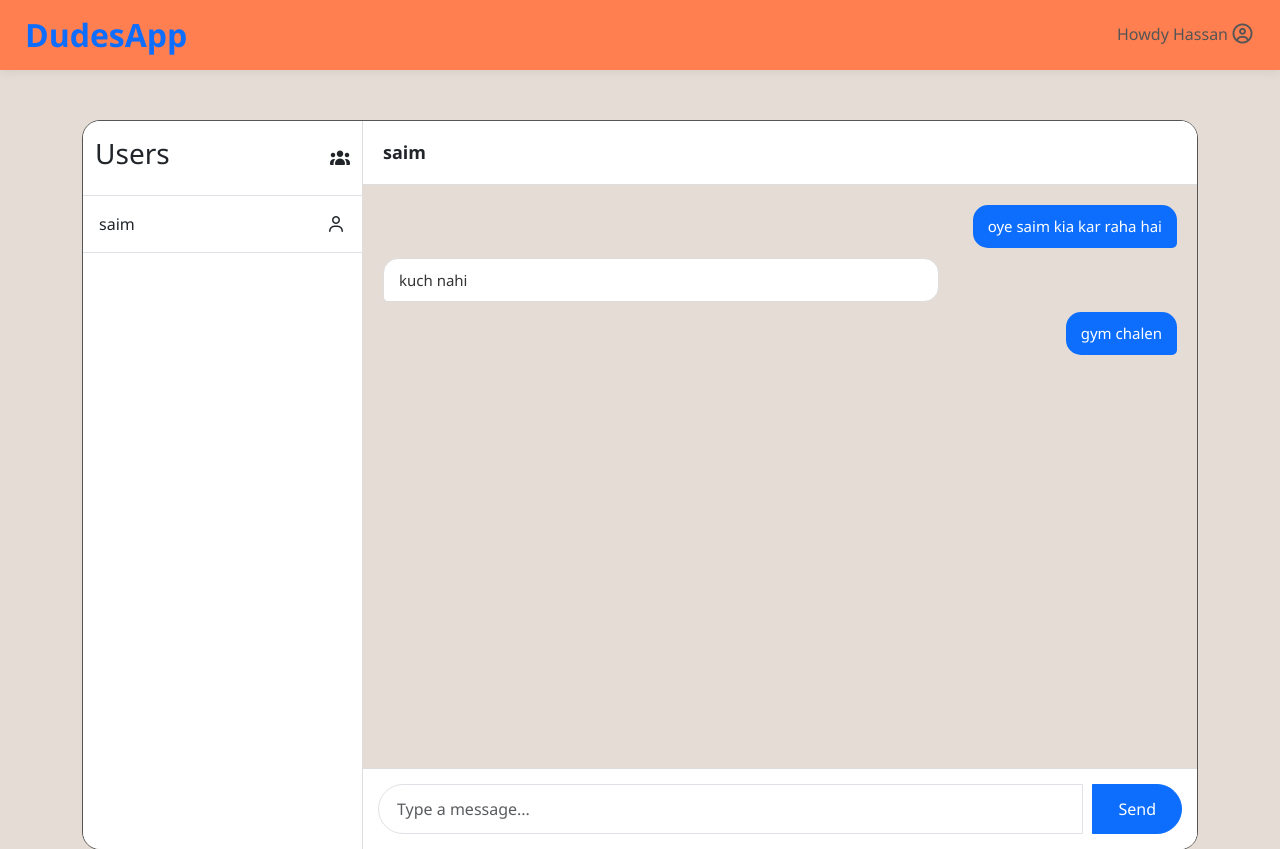
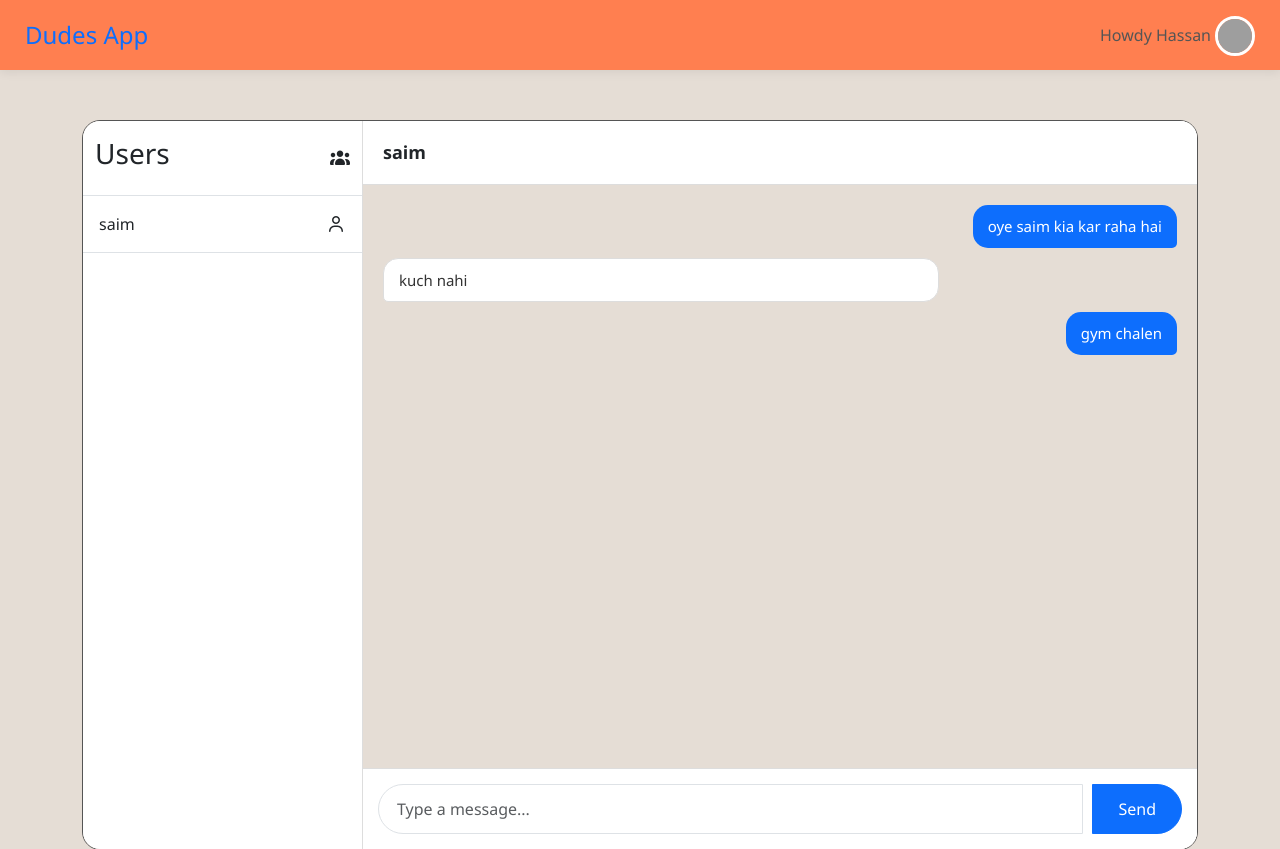
Before and after one commit to Hassan73575/chat-app, a PHP site: page /?user=2 in a window 1280 px wide. Shown: the top 849 px of the page. Run offline with PHP 8.4, Linux system fonts and the light colour scheme; a user stored in the database is signed in; data comes from the database, SQL or seed files in the repository; data that the repository does not hold is empty; some libraries are stand-ins or nearby versions; grey boxes are pictures that could not be loaded.

Commit message:
first-commit

```diff
--- a/chat.js
+++ b/chat.js
@@ -15,3 +15,6 @@ function logout() {
     confirm("Are you sure you want to logout?") &&
     (window.location.href = "logout.php");
 }
+setInterval(function(){
+    location.reload();
+},4000);
--- a/index.php
+++ b/index.php
@@ -5,7 +5,8 @@ session_start();
 
 if (!isset($_SESSION['id']) || !isset($_SESSION['username'])) {
     header("Location: login.php");
-}
+};
+$current_userid = $_SESSION['id'];
 ?>
 <!DOCTYPE html>
 <html lang="en">
@@ -13,7 +14,7 @@ if (!isset($_SESSION['id']) || !isset($_SESSION['username'])) {
 <head>
     <meta charset="UTF-8">
     <meta name="viewport" content="width=device-width, initial-scale=1.0">
-    <title>Document</title>
+    <title>DudesApp</title>
     <link href="https://cdn.jsdelivr.net/npm/bootstrap@5.3.8/dist/css/bootstrap.min.css" rel="stylesheet"
         integrity="sha384-sRIl4kxILFvY47J16cr9ZwB07vP4J8+LH7qKQnuqkuIAvNWLzeN8tE5YBujZqJLB" crossorigin="anonymous">
     <script src="https://cdn.jsdelivr.net/npm/bootstrap@5.3.8/dist/js/bootstrap.bundle.min.js"
@@ -22,7 +23,8 @@ if (!isset($_SESSION['id']) || !isset($_SESSION['username'])) {
     <link rel="stylesheet" href="https://cdnjs.cloudflare.com/ajax/libs/font-awesome/7.0.1/css/all.min.css"
         integrity="sha512-2SwdPD6INVrV/lHTZbO2nodKhrnDdJK9/kg2XD1r9uGqPo1cUbujc+IYdlYdEErWNu69gVcYgdxlmVmzTWnetw=="
         crossorigin="anonymous" referrerpolicy="no-referrer" />
-    <link rel="stylesheet" href="chat.css">
+        <link rel="icon" href="images/app_logo.png" type="image/jpg">
+    <link rel="stylesheet" href="style.css">
 </head>
 
 <body>
@@ -67,7 +69,6 @@ if (!isset($_SESSION['id']) || !isset($_SESSION['username'])) {
                 </div>
 
                 <!-- CHAT -->
-                <!-- <meta http-equiv="refresh" content="15"> -->
 
 
 
@@ -83,8 +84,7 @@ if (!isset($_SESSION['id']) || !isset($_SESSION['username'])) {
                             $user = mysqli_fetch_assoc($exe);
                             echo $user["username"];
 
-                        } else {
-                            return;
+                            } else {
                         }
 
                         ?>
@@ -92,6 +92,8 @@ if (!isset($_SESSION['id']) || !isset($_SESSION['username'])) {
                     </div>
 
                     <div class="chat-body" id="chatBody">
+
+                        <!-- <meta http-equiv="refresh" content="2"> -->
 
                         <?php
 
@@ -106,6 +108,7 @@ if (!isset($_SESSION['id']) || !isset($_SESSION['username'])) {
                                 (user_id = '$chatUser' AND receiver_id = '$currentUser')
                                 ORDER BY created_at ASC
                                 ";
+
 
                             $exe = mysqli_query($conn, $query);
 
--- a/navbar.php
+++ b/navbar.php
@@ -1,4 +1,3 @@
-
 <!DOCTYPE html>
 <html lang="en">
 
@@ -12,21 +11,26 @@
         integrity="sha384-FKyoEForCGlyvwx9Hj09JcYn3nv7wiPVlz7YYwJrWVcXK/BmnVDxM+D2scQbITxI"
         crossorigin="anonymous"></script>
         <link rel="stylesheet" href="https://cdnjs.cloudflare.com/ajax/libs/font-awesome/7.0.1/css/all.min.css" integrity="sha512-2SwdPD6INVrV/lHTZbO2nodKhrnDdJK9/kg2XD1r9uGqPo1cUbujc+IYdlYdEErWNu69gVcYgdxlmVmzTWnetw==" crossorigin="anonymous" referrerpolicy="no-referrer" />
-    <link rel="stylesheet" href="chat.css">
+    <link rel="stylesheet" href="style.css">
 </head>
 
 <body>
+     <?php
+    $query = "SELECT * FROM `users` WHERE id = '$current_userid';";
+    $exe = mysqli_query($conn , $query);
+    $profile_data = mysqli_fetch_assoc($exe)
+    ?>
     <div class="nav">
         <div class="name">
-            <h2 class="">DudesApp</h2>
-        </div>
+            <a href="index.php">Dudes App</a>
+    </div>
         <div class="user-info">
             <h3><?php
             echo "Howdy " . $_SESSION['username'];
             ?>
             </h3>
             <a href="user-profile.php">
-            <i class="fa-regular fa-circle-user profile-icon"></i>
+            <img src="profile_pics/<?php echo $profile_data["profilepic"]?>" class="nav-profile-avatar">
             </a>
         </div>
     </div>
--- a/chat.css
+++ b/style.css
@@ -20,10 +20,12 @@ body{
     height:70px;
 }
 
-.nav h2{
+.nav a{
+    font-size: 24px;
     margin:0;
     color:#0d6efd;
-    font-weight:700;
+    font-weight:500;
+    text-decoration: none;
 }
 
 .nav h3{
@@ -31,9 +33,13 @@ body{
     font-size:16px;
     color:#555;
 }
-.profile-icon{
-    font-size: 20px;
-    color: #555;
+.nav-profile-avatar{
+    width:40px;
+    height:40px;
+    border-radius:50%;
+    border:3px solid #fff;
+    object-fit:cover;
+    margin-left: 2px;
 }
 .user-info{
     display: flex;
```
Also changed, not shown: login.php (+17 -8 lines), signup.php (+35 -7 lines), user-profile.php (+25 -6 lines), images/app_logo.png (added), profile_pics/6-cat-funny-grumpy-wallpaper-preview.jpg (added), profile_pics/troll-face-minimalism-memes-wallpaper-preview.jpg (added).
